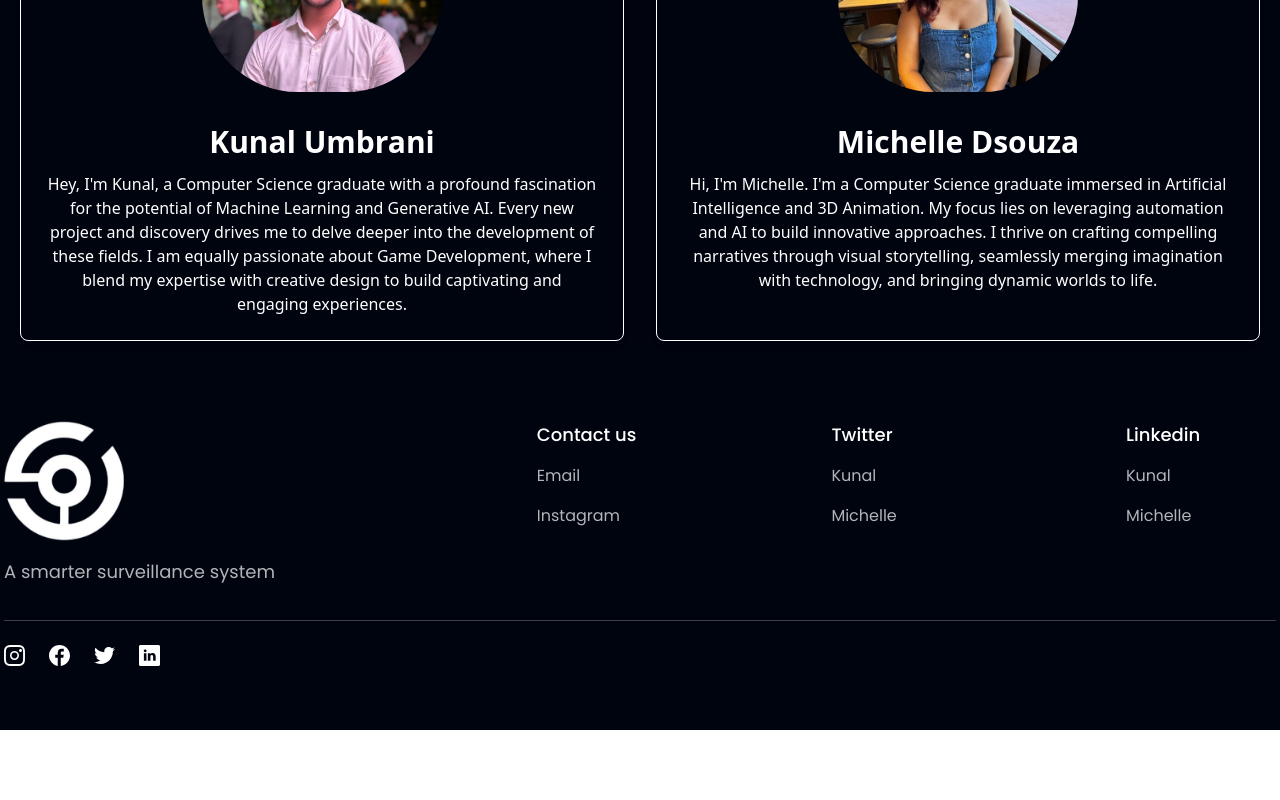
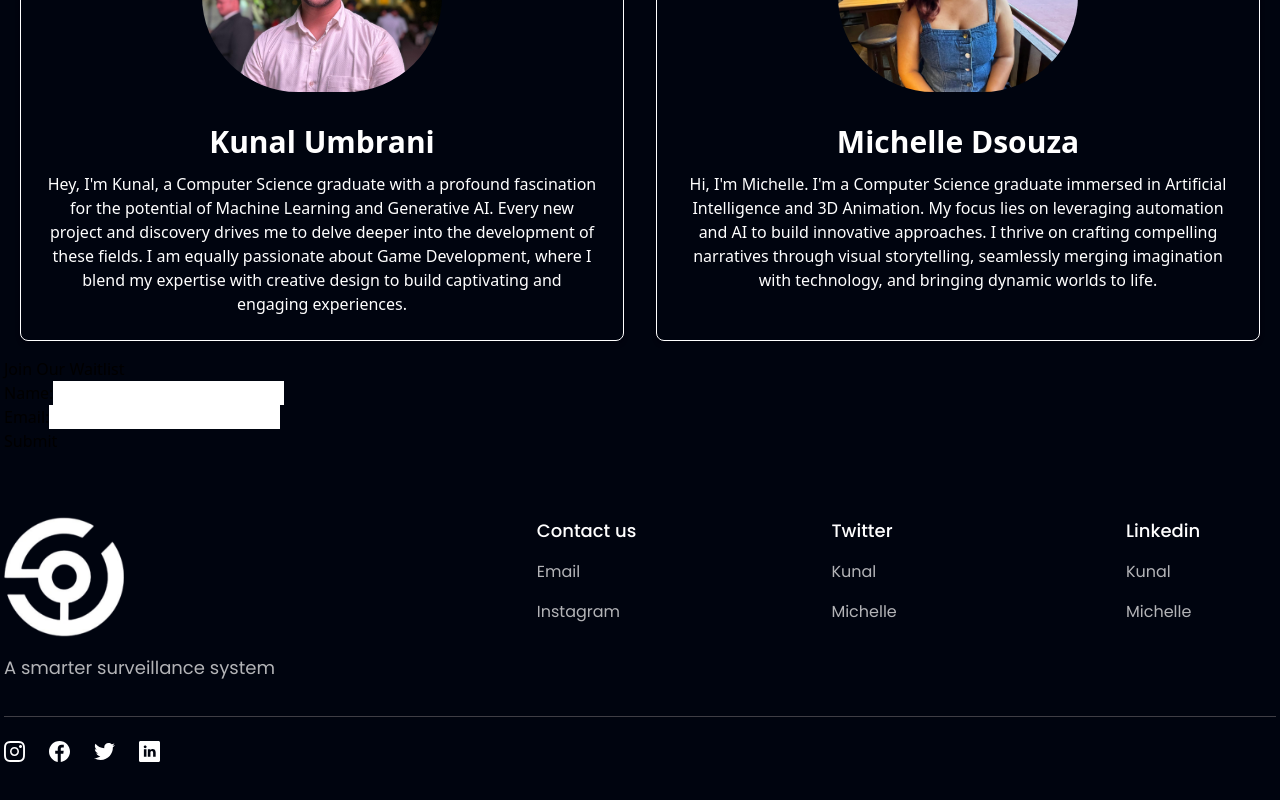
Before and after one commit to Kunaluu/oversight, a React (Vite) app: page / in a window 1280 px wide. Shown: the part 2021-2821 px from the top of the page. Before the commit the page ends 2751 px from the top, so only its background shows below. Built offline with nearby package versions, Linux system fonts and the light colour scheme.

Commit message:
testing for form

```diff
--- a/src/App.jsx
+++ b/src/App.jsx
@@ -1,10 +1,59 @@
-// App.js
+// // App.js
+// import styles from "./style";
+// import { Business, Footer, Navbar, Hero } from "./components";
+// import AboutUs from "./components/About Us";
+// import { Analytics } from "@vercel/analytics/react";
+// import { BrowserRouter as Router, Route, Routes } from 'react-router-dom';
+
+// const App = () => (
+//   <Router>
+//     <div className="bg-primary w-full overflow-hidden">
+//       <Analytics />
+//       <div className={`${styles.paddingX} ${styles.flexCenter}`}>
+//         <div className={`${styles.boxWidth}`}>
+//           <Navbar />
+//         </div>
+//       </div>
+
+//       <Routes>
+//         <Route path="/" element={
+//           <>
+//             <div className={`bg-primary ${styles.flexStart}`}>
+//               <div className={`${styles.boxWidth}`}>
+//                 <Hero />
+//               </div>
+//             </div>
+
+//             <div className={`bg-primary ${styles.paddingPageX} ${styles.flexCenter}`}>
+//               <div className={`${styles.boxWidth}`}>
+//                 <div className="app-container">
+//                   <div className="app-container flex flex-col items-center justify-center min-h-screen">
+//                     {/* Video options box */}
+//                     <div className="camera-container flex justify-center items-center">
+//                       <Business />
+//                     </div>
+//                   </div>
+//                 </div>
+//                 <AboutUs />
+//                 <Footer />
+//               </div>
+//             </div>
+//           </>
+//         } />
+
+//       </Routes>
+//     </div>
+//   </Router>
+// );
+
+// export default App;
+
 import styles from "./style";
 import { Business, Footer, Navbar, Hero } from "./components";
 import AboutUs from "./components/About Us";
+import Forms from "./components/Forms";
 import { Analytics } from "@vercel/analytics/react";
 import { BrowserRouter as Router, Route, Routes } from 'react-router-dom';
-import NewPage from './components/NewPage';
 
 const App = () => (
   <Router>
@@ -36,13 +85,12 @@ const App = () => (
                   </div>
                 </div>
                 <AboutUs />
+                <Forms /> {/* Add the Forms component here */}
                 <Footer />
               </div>
             </div>
           </>
         } />
-
-        <Route path="/new-page" element={<NewPage />} />
       </Routes>
     </div>
   </Router>
--- /dev/null
+++ b/src/components/Forms.jsx
@@ -0,0 +1,52 @@
+import React, { useState } from 'react';
+
+const Forms = () => {
+  const [name, setName] = useState('');
+  const [email, setEmail] = useState('');
+
+  const handleSubmit = async (e) => {
+    e.preventDefault();
+    const response = await fetch('/api/submit-form', {
+      method: 'POST',
+      headers: {
+        'Content-Type': 'application/json',
+      },
+      body: JSON.stringify({ name, email }),
+    });
+
+    if (response.ok) {
+      alert('Form submitted successfully!');
+    } else {
+      alert('Form submission failed.');
+    }
+  };
+
+  return (
+    <section id="form" className="form-section">
+      <h2>Join Our Waitlist</h2>
+      <form onSubmit={handleSubmit}>
+        <div>
+          <label htmlFor="name">Name:</label>
+          <input
+            type="text"
+            id="name"
+            value={name}
+            onChange={(e) => setName(e.target.value)}
+          />
+        </div>
+        <div>
+          <label htmlFor="email">Email:</label>
+          <input
+            type="email"
+            id="email"
+            value={email}
+            onChange={(e) => setEmail(e.target.value)}
+          />
+        </div>
+        <button type="submit">Submit</button>
+      </form>
+    </section>
+  );
+};
+
+export default Forms;
--- a/src/components/GetStarted.jsx
+++ b/src/components/GetStarted.jsx
@@ -1,13 +1,34 @@
-// GetStarted.js
+// // GetStarted.js
+// import styles from "../style";
+// import { arrowUp } from "../assets";
+
+// const GetStarted = () => {
+//   return (
+//     <a
+//   href="#form"
+//   className={`${styles.flexCenter} w-[90vw] max-w-[550px] h-[50px] bg-blue-gradient p-[2px] cursor-pointer`}
+// >
+//   <div className={`${styles.flexCenter} flex-col bg-primary w-full h-full`}>
+//     <div className={`${styles.flexStart} flex-row`}>
+//       <p className="font-poppins font-medium text-[18px] leading-[23.4px]">
+//         <span className="text-gradient">Ready to dive in? Join our waitlist for early access </span>
+//       </p>
+//       <img src={arrowUp} alt="arrow-up" className="w-[23px] h-[23px] object-contain" />
+//     </div>
+//   </div>
+// </a>
+//   );
+// };
+
+// export default GetStarted;
+
 import styles from "../style";
 import { arrowUp } from "../assets";
 
 const GetStarted = () => {
   return (
     <a
-      href="/new-page"
-      target="_blank"
-      rel="noopener noreferrer"
+      href="#form"
       className={`${styles.flexCenter} w-[90vw] max-w-[550px] h-[50px] bg-blue-gradient p-[2px] cursor-pointer`}
     >
       <div className={`${styles.flexCenter} flex-col bg-primary w-full h-full`}>
--- a/src/components/NewPage.jsx
+++ /dev/null
@@ -1,13 +0,0 @@
-// NewPage.js
-import React from 'react';
-
-const NewPage = () => {
-  return (
-    <div>
-      <h1>Welcome to the new page!</h1>
-      <p>This is where the user is redirected after clicking the button.</p>
-    </div>
-  );
-};
-
-export default NewPage;
--- a/src/components/index.js
+++ b/src/components/index.js
@@ -7,5 +7,5 @@ export {
   Navbar,
   Business,
   Footer,
-  Hero
+  Hero,
 };
--- a/src/constants/index.js
+++ b/src/constants/index.js
@@ -17,6 +17,7 @@ export const navLinks = [
     id: "contact",
     title: "Contact us",
   }
+
 ];
 
 // export const features = [
```
Also changed, not shown: api/submit-form.js (added, +14 -0 lines).
